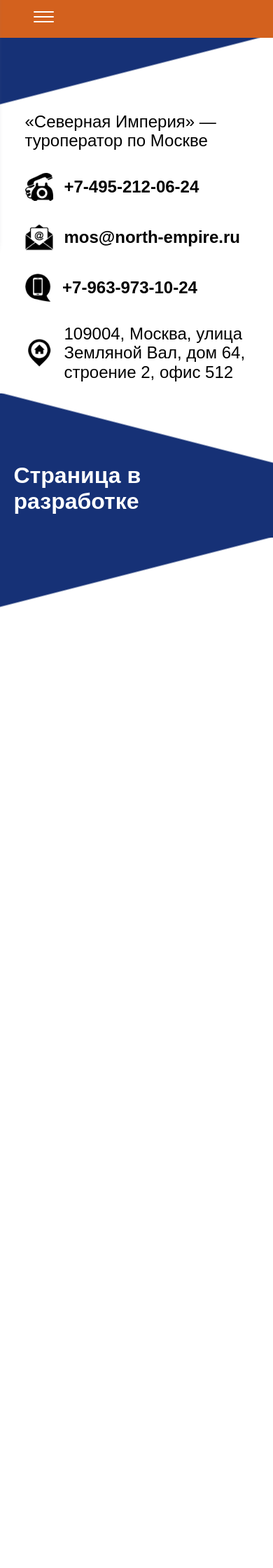
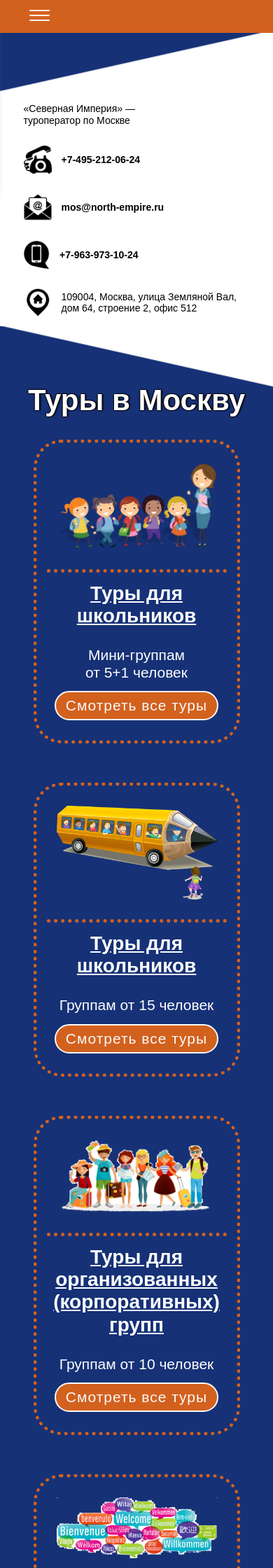
Before and after one commit to AllaBoo/NorthEmpire, a PHP site: page / in a window 390 px wide. Shown: the top 2240 px of the page at 70% size. Before the commit the page ends 868 px from the top, so only its background shows below. Run offline with PHP 8.4, Linux system fonts and the light colour scheme.

Commit message:
добавлена главная страница

```diff
--- a/index.html
+++ b/index.html
@@ -1,5 +1,5 @@
 <!DOCTYPE HTML>
-<html lang="ru">
+<html class="html" lang="ru">
 
 <head>
   <meta http-equiv="Content-Type" content="text/html; charset=utf-8">
@@ -12,17 +12,15 @@
   <meta name="Keywords" content="экскурсионные туры по Москве" />
 </head>
 
-
-
 <body class="body">
 
   <header class="header">
     <a name="top" class="anchor"></a>
     <nav class="header__nav">
       <ul class="header__list">
-        <li class="header__item">
+        <!-- <li class="header__item">
           <a href="individual-tours.php" class="header__link header__link_white">Индивидуальным&nbsp;туристам</a>
-        </li>
+        </li> -->
         <li class="header__item">
           <a href="https://north-empire.com/school-tours.php"
             class="header__link header__link_white">Школьным&nbsp;группам</a>
@@ -49,7 +47,7 @@
       <span></span>
       <span></span>
       <ul class="mobile__list" id="menu">
-        <li><a class="mobile__link" href="individual-tours.php">Индивидуальным&nbsp;туристам</a></li>
+        <!-- <li><a class="mobile__link" href="individual-tours.php">Индивидуальным&nbsp;туристам</a></li> -->
         <li><a class="mobile__link" href="https://north-empire.com/school-tours.php">Школьным&nbsp;группам</a>
         </li>
         <li><a class="mobile__link" href="https://north-empire.com/group-tours.php">Организованным&nbsp;группам</a>
@@ -62,27 +60,26 @@
   <div class="crutch"></div>
   <div class="skew-cc"></div>
   <section class="contacts">
-    <img src="../../images/logoNE.png" alt="Логотип Северной Империи - туроператора по Москве" class="contacts__logo">
+    <img src="images/logoNE.png" alt="Логотип Северной Империи - туроператора по Москве" class="contacts__logo">
     <div class="contacts_column">
       <p class="contacts__text">«Северная Империя»&nbsp;&mdash;
         <span class="contacts__span">туроператор по Москве</span></p>
       <div class="contacts__container">
         <div class="contacts__way">
-          <img src="../../images/icons/small_contact_tel.png" alt="Пиктограмма телефон" class="contacts__icon">
+          <img src="images/icons/small_contact_tel.png" alt="Пиктограмма телефон" class="contacts__icon">
           <a href="tel:+74952120624" class="contacts__link">+7-495-212-06-24</a>
         </div>
         <div class="contacts__way">
-          <img src="../../images/icons/small_contact_mail.png" alt="Пиктограмма электронная почта"
-            class="contacts__icon">
+          <img src="images/icons/small_contact_mail.png" alt="Пиктограмма электронная почта" class="contacts__icon">
           <a href="mailto:mos@north-empire.ru" class="contacts__link">mos@north-empire.ru</a>
         </div>
         <div class="contacts__way">
-          <img src="../../images/icons/small_contact_mob.jpg" alt="Пиктограмма WhatsApp и мобильный телефон"
+          <img src="images/icons/small_contact_mob.jpg" alt="Пиктограмма WhatsApp и мобильный телефон"
             class="contacts__icon">
           <a href="tel:+79639731024" class="contacts__link">+7-963-973-10-24</a>
         </div>
         <div class="contacts__way">
-          <img src="../../images/icons/contact_address.png" alt="Пиктограмма адрес" class="contacts__icon">
+          <img src="images/icons/contact_address.png" alt="Пиктограмма адрес" class="contacts__icon">
           <p class="contacts__address">109004, Москва, улица Земляной Вал, дом&nbsp;64, строение&nbsp;2, офис&nbsp;512
           </p>
         </div>
@@ -92,13 +89,14 @@
   <div class="skew-c"></div>
 
   <section class="colour-block">
-    <h1 class="heading__name">Страница в разработке</h1>
-    <!-- <div class="main-menu__cards">
-      <div class="main-menu__card">
-        <img class="main-menu__photo" src="https://storage.googleapis.com/chydlx/codepen/blog-cards/image-1.jpg">
-        <div class="main-menu__description">
-          <h2 class="main-menu__title">Туры для школьников</h2>
-          <p class="main-menu__subtitle">Мини-группам от 5+1 человек</p>
+    <h1 class="heading__name">Туры в Москву</h1>
+    <div class="main-menu__cards">
+      <div class="main-menu__card main-menu__card_right">
+        <img class="main-menu__photo main-menu__photo_right" src="images/info_graphics/school_5i1.png">
+        <div class="main-menu__description main-menu__description_right">
+          <h2 class="main-menu__title"><a class="main-menu__text-link"
+              href="https://north-empire.com/school-tours.php">Туры для школьников</a></h2>
+          <p class="main-menu__subtitle">Мини-группам от&nbsp;5+1&nbsp;человек</p>
           <p class="main-menu__text">Бывает тяжело собрать нужное количество детей в школьную группу. Например,
             планировали набрать группу 20-30 человек, но сдали деньги только 5-6 школьников. Туристы хотят погулять по
             Москве, послушать экскурсию, сходить в музей, но индивидуальный тур при таком количестве человек получается
@@ -107,28 +105,49 @@
             необязательно набирать именно 5+1 человек. В группе может быть 7+1, 12+2 человек и т.д. Туроператор
             объединяет в одном автобусе 4-5 мини-групп. В результате маленькая группа из 6 человек получит стоимость
             тура как при полной группе 40 человек.</p>
-          <a href="#program" class="main-menu__link">Подробнее</a>
+          <a href="https://north-empire.com/school-tours.php" class="main-menu__link">Смотреть все туры</a>
         </div>
       </div>
 
-      <div class="main-menu__card">
-        <img class="main-menu__photo" src="https://storage.googleapis.com/chydlx/codepen/blog-cards/image-1.jpg">
-        <div class="main-menu__description">
-          <h2 class="main-menu__title">Туры для школьников</h2>
-          <p class="main-menu__subtitle">Мини-группам от 5+1 человек</p>
-          <p class="main-menu__text">Бывает тяжело собрать нужное количество детей в школьную группу. Например,
-            планировали набрать группу 20-30 человек, но сдали деньги только 5-6 школьников. Туристы хотят погулять по
-            Москве, послушать экскурсию, сходить в музей, но индивидуальный тур при таком количестве человек получается
-            слишком дорогим и группа распадается. </p>
-          <p class="main-menu__text">Предлагаем решение – присоединиться к сборному школьному туру. При этом
-            необязательно набирать именно 5+1 человек. В группе может быть 7+1, 12+2 человек и т.д. Туроператор
-            объединяет в одном автобусе 4-5 мини-групп. В результате маленькая группа из 6 человек получит стоимость
-            тура как при полной группе 40 человек.</p>
-          <a href="#program" class="main-menu__link">Подробнее</a>
+      <div class="main-menu__card main-menu__card_left">
+        <div class="main-menu__description main-menu__description_left">
+          <h2 class="main-menu__title"><a class="main-menu__text-link"
+              href="https://north-empire.com/school-tours.php">Туры для школьников</a></h2>
+          <p class="main-menu__subtitle">Группам от&nbsp;15&nbsp;человек</p>
+          <p class="main-menu__text">Здесь предложены программы туров, которые станут основой для индивидуально
+            спланированного маршрута. Экскурсионную программу туроператор организует в соответствии с пожеланиями
+            клиента. </p>
+          <a href="https://north-empire.com/school-tours.php" class="main-menu__link">Смотреть все туры</a>
+        </div>
+        <img class="main-menu__photo main-menu__photo_left" src="images/info_graphics/school_group.png">
+      </div>
+
+      <div class="main-menu__card main-menu__card_right">
+        <img class="main-menu__photo main-menu__photo_right" src="images/info_graphics/group-of-tourists.png">
+        <div class="main-menu__description main-menu__description_right">
+          <h2 class="main-menu__title"><a class="main-menu__text-link"
+              href="https://north-empire.com/group-tours.php">Туры для организованных (корпоративных) групп</a></h2>
+          <p class="main-menu__subtitle">Группам от&nbsp;10&nbsp;человек</p>
+          <p class="main-menu__text">Здесь предложены программы туров, которые станут основой для индивидуально
+            спланированного маршрута. Экскурсионную программу туроператор организует в соответствии с пожеланиями
+            клиента. </p>
+          <a href="https://north-empire.com/group-tours.php" class="main-menu__link">Смотреть все туры</a>
         </div>
       </div>
 
-    </div> -->
+      <div class="main-menu__card main-menu__card_left">
+        <div class="main-menu__description main-menu__description_left">
+          <h2 class="main-menu__title"><a class="main-menu__text-link"
+              href="https://north-empire.com/incoming-tours.php">Туры для иностранных туристов</a></h2>
+          <p class="main-menu__subtitle">Группам от&nbsp;10&nbsp;человек</p>
+          <p class="main-menu__text">Для иностранных гостей турфирма «Северная империя» может организовать экскурсию по
+            Москве на английском, итальянском, французском, польском, иврите, арабском и других языках мира, и
+            предоставить проживание, питание, развлекательную программу, транспорт и посещение музеев. </p>
+          <a href="https://north-empire.com/incoming-tours.php" class="main-menu__link">Смотреть все туры</a>
+        </div>
+        <img class="main-menu__photo main-menu__photo_left" src="images/info_graphics/welcome.png">
+      </div>
+    </div>
   </section>
 
   <div class="skew-cc"></div>
--- a/styles/NE_main.css
+++ b/styles/NE_main.css
@@ -1,24 +1,19 @@
 @media (max-width: 1600px) {
   .html {
-    font-size: 18px;
+    font-size: 20px;
   }
 }
 
-@media (max-width: 1024px) {
+@media (max-width: 1400px) {
   .html {
-    font-size: 14px;
+    font-size: 16px;
   }
 }
 
-@media (max-width: 900px) {
-  .html {
-    font-size: 12px;
-  }
-}
 
 @media (max-width: 800px) {
   .html {
-    font-size: 10px;
+    font-size: 14px;
   }
 }
 
@@ -306,25 +301,26 @@
   padding: 3% 5% 0 5%;
   color: #000;
   display: flex;
+  align-items: center;
+}
+
+.contacts__title {
+  text-align: center;
+  font-size: 1rem;
+  display: none;
 }
 
 .contacts__text {
   margin: 2rem 1rem 1rem 1rem;
-  font-size: 2.5rem;
+  font-size: 2rem;
   font-weight: normal;
   text-align: left;
-}
-
-@media (max-width: 1019px) {
-  .contacts__text  {
-    font-size: 2rem;
-  }
 }
 
 @media (max-width: 500px) {
   .contacts__text  {
     margin: 3rem 1rem 1rem 1rem;
-    font-size: 1.5rem;
+    font-size: 1rem;
   }
 }
 
@@ -347,7 +343,7 @@
 
 @media (max-width: 500px) {
   .contacts__address {
-    font-size: 1.5rem;
+    font-size: 1rem;
   }
 }
 
@@ -378,9 +374,10 @@
 }
 
 .contacts__logo {
-  width: 300px;
-  object-fit: contain;
+  width: 150px;
   margin: 1rem 3rem 1rem 1rem;
+  align-self: center;
+  vertical-align: middle;
 }
 
 @media (max-width: 700px) {
@@ -392,19 +389,32 @@
 .contacts__link {
   margin-left: 1rem;
   text-decoration: none;
-  font-size: 2.25rem;
+  font-size: 2rem;
   font-weight: bold;
   color: #000;
 }
 
 @media (max-width: 500px) {
   .contacts__link  {
-    font-size: 1.5rem;
+    font-size: 1rem;
   }
 }
 .contacts__icon {
   height: 40px;
 }
+
+
+.heading__name {
+  margin: .5rem 0;
+  text-align: center;
+  line-height: 1;
+  font-size: 3rem;
+  text-shadow: 2px 0 2px #000,
+  0 1px 1px #000,
+  -1px 0 1px #000,
+  0 -1px 1px #000;
+}
+
 .main-menu__cards {
   display: flex;
   flex-wrap: wrap;
@@ -419,39 +429,141 @@
   box-sizing: border-box;
   padding: 1rem;
 }
+@media (max-width: 1200px) {
+  .main-menu__card_right {
+    flex-direction: column;
+  }
+  .main-menu__card_left {
+    flex-direction: column-reverse;
+  }
+}
 
 .main-menu__title {
   font-size: 2rem;
   margin: 0;
 }
 
+@media (max-width: 1200px) {
+  .main-menu__title {
+    margin: 1rem auto;
+    text-align: center;
+  }
+}
+
+.main-menu__text-link {
+  color: #fff;
+}
+
 .main-menu__subtitle {
   font-size: 1.5rem;
-  margin: 0;
+  margin: 1rem 0;
+}
+
+@media (max-width: 1200px) {
+  .main-menu__subtitle {
+    margin: .5rem auto;
+    text-align: center;
+  }
+}
+
+@media (max-width: 400px) {
+  .main-menu__subtitle {
+    margin: 1rem auto;
+  }
 }
 
 .main-menu__text {
   font-size: 1rem;
   text-align: justify;
-  margin: 0;
+  margin: 1rem 0;
+}
+
+@media (max-width: 400px) {
+  .main-menu__text {
+    display: none;
+  }
 }
 
 .main-menu__photo {
-  transform: skew(10deg) scale(1.2);
   object-fit: contain;
   width: 30%;
+  box-sizing: border-box;
+  padding: 0;
+}
+
+.main-menu__photo_right {
+  border-right: 5px white dotted;
+  padding: 0 3rem 0 0;
+}
+
+.main-menu__photo_left {
+  border-left: 5px white dotted;
+  padding: 0 0 0 3rem;
+}
+
+@media (max-width: 1200px) {
+  .main-menu__photo {
+    width: 50%;
+    margin: auto;
+    padding: 1rem 0;
+  }
+  .main-menu__photo_right {
+    border: none;
+    padding: 1rem;
+  }
+  .main-menu__photo_left {
+    border: none;
+    padding: 1rem;
+  }
+}
+
+@media (max-width: 800px) {
+  .main-menu__photo {
+    width: 70%;
+  }
+}
+
+@media (max-width: 500px) {
+  .main-menu__photo {
+    width: 100%;
+  }
 }
 
 .main-menu__description {
   display: flex;
   flex-direction: column;
   justify-content: space-between;
-  margin: 0 0 2rem 10rem;
-  z-index: 2;
   width: 70%;
 }
 
+.main-menu__description_right {
+  margin: 0 0 2rem 3rem;
+}
+
+.main-menu__description_left {
+  margin: 0 3rem 2rem 0;
+}
+
+@media (max-width: 1200px) {
+  .main-menu__description {
+    width: 100%;
+
+  }
+  .main-menu__description_right {
+    margin: 1rem 0;
+    border-top: 5px #d3611e dotted;
+  }
+
+  .main-menu__description_left {
+    margin: 1rem 0;
+    border-top: 5px #d3611e dotted;
+  }
+}
+
+
 .main-menu__link {
+  width: -moz-fit-content;
+  width: -webkit-fit-content;
   width: fit-content;
   min-height: 1.5rem;
   font-size: 1rem;
@@ -459,9 +571,18 @@
   border-radius: 2rem;
   box-sizing: border-box;
   padding: .5rem 1rem;
+  margin: auto;
   letter-spacing: 1px;
   background-color:  #d3611e;
   text-align: center;
   text-decoration: none;
   color:  #fafafa;
 }
+
+
+@media (max-width: 1200px) {
+  .main-menu__link {
+    font-size: 1.5rem;
+  }
+
+}
```
Also changed, not shown: images/info_graphics/group-of-tourists.jpg (added), images/info_graphics/group-of-tourists.png (added), images/info_graphics/kisspng-application-lifecycle-management-organization-huma-a-plan-view-of-business-people-office-5a92610abc8503.1873191915195425387722.png (added), images/info_graphics/mice.png (added), images/info_graphics/school_5i1.png (added), images/info_graphics/school_group.png (added), images/info_graphics/welcome black.jpg (added), images/info_graphics/welcome.jpg (added), images/info_graphics/welcome.png (added), images/info_graphics/welcome_transparent.png (added), images/info_graphics/welcome_twitter_1024x512.png (added), images/info_graphics/welcome_white.png (added), images/info_graphics/школьник.jpg (added).
